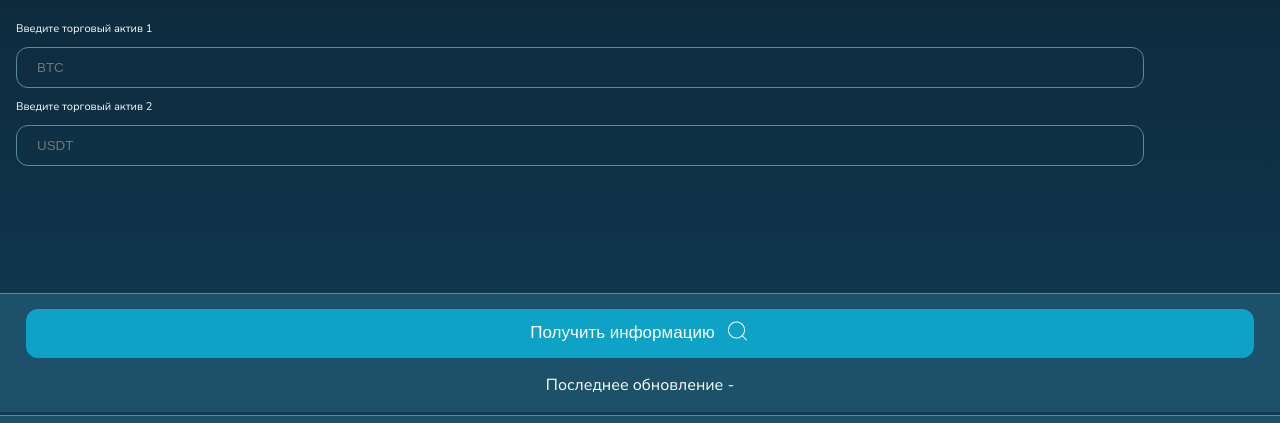
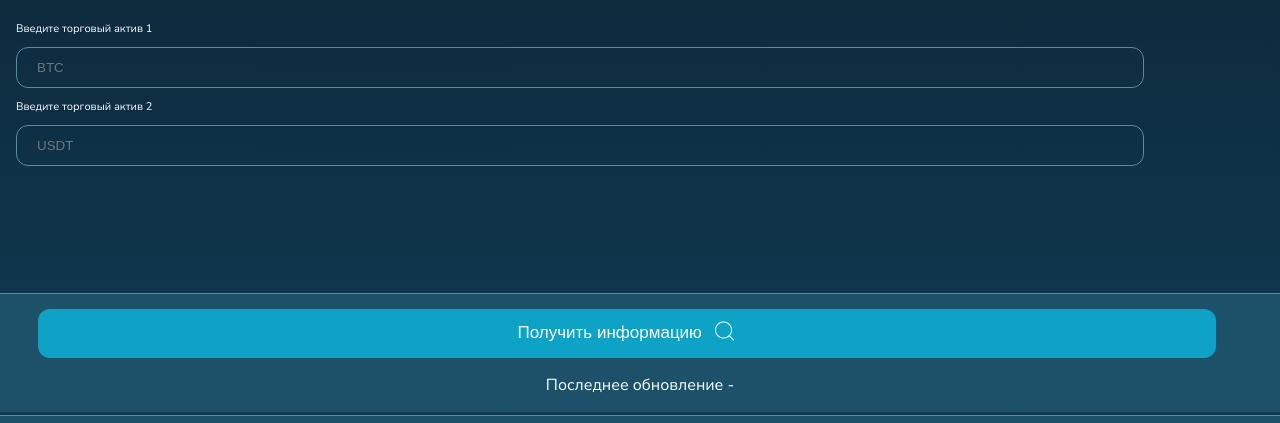
Before and after one commit to SmartAnalyticsApp/SmartAnalytics, a website: page correlationinfo.html in a window 1280 px wide. Shown: the part 318-741 px from the top of the page. Drawn offline with nearby package versions, Linux system fonts and the light colour scheme.

Commit message:
Update correlationinfo.css

```diff
--- a/correlationinfo.css
+++ b/correlationinfo.css
@@ -81,12 +81,12 @@ main {
 }
 .main-btn {
     background-color: #0DA2C6;
-    width: 96%;
+    width: 92%;
     padding: 10px;
     color: white;
     font-size: 17px;
     border: 0px;
-    margin-left: 2%;
+    margin-left: 3%;
     border-radius: 12px;
 }
 .main-form p {
```
